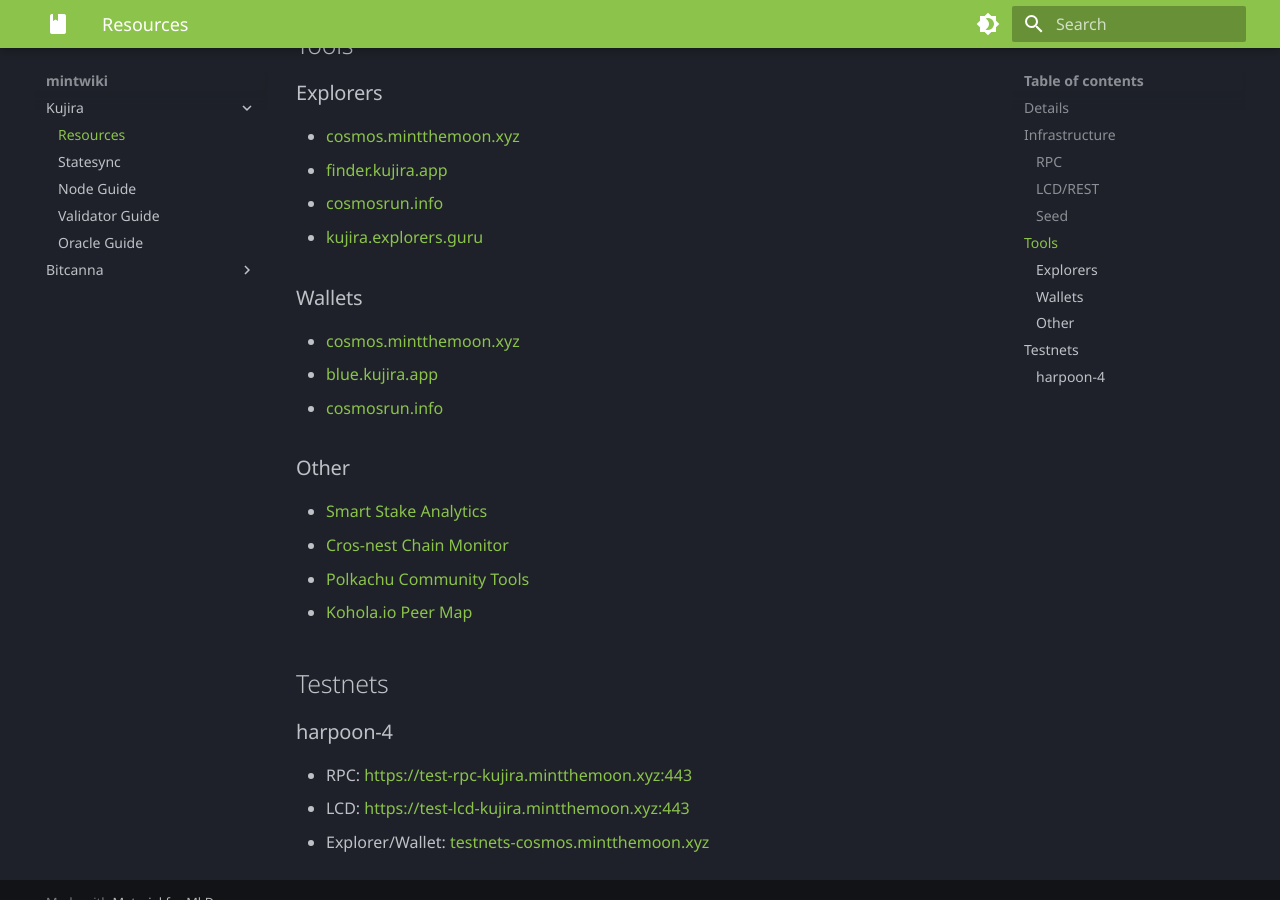
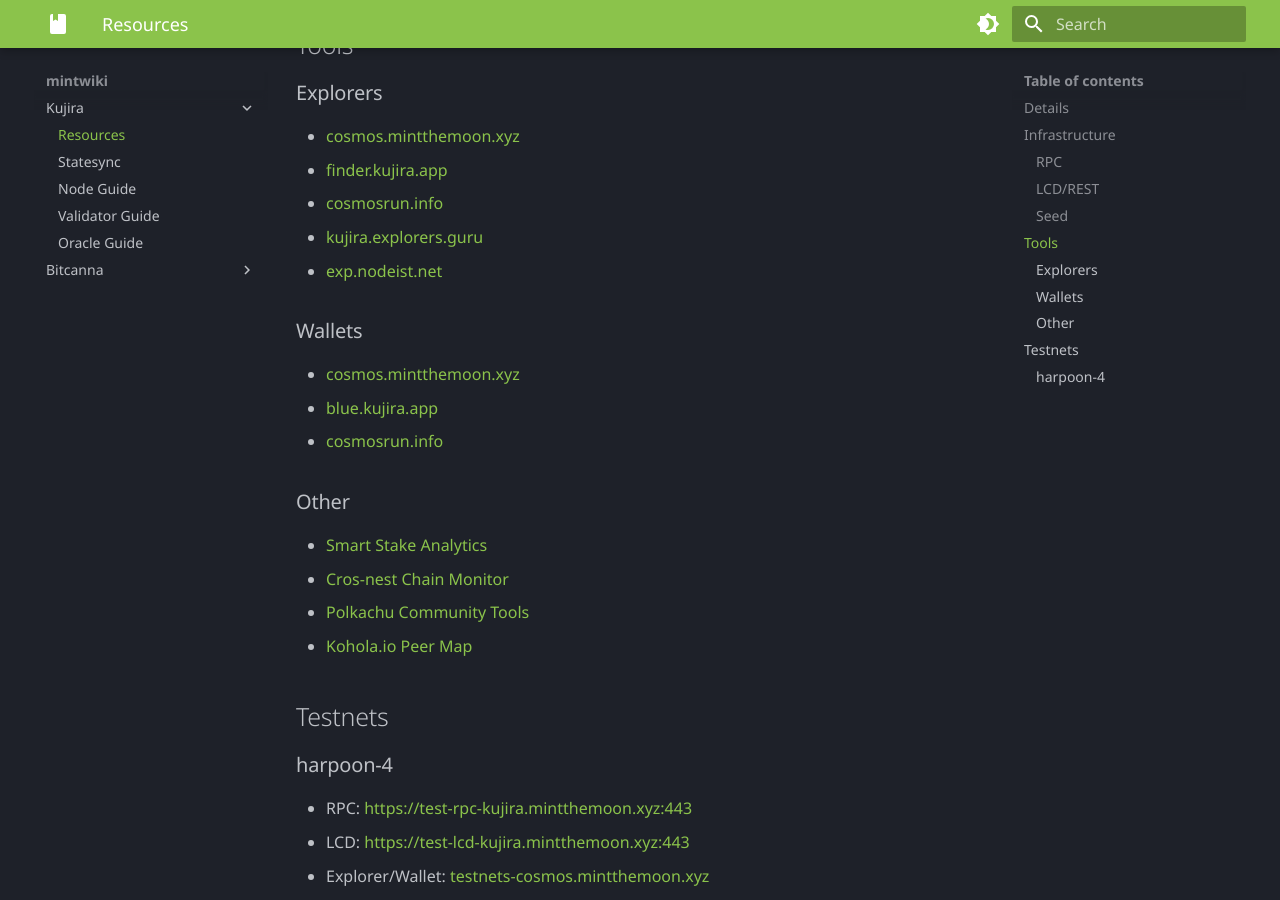
Before and after one commit to mintthemoon/mintwiki, an MkDocs documentation site: the page built from docs/kujira/resources.md, in a window 1280 px wide and 900 px high, scrolled down 1270 px. Built offline with MkDocs 1.6.1 and Material for MkDocs 9.7.7, drawn with Linux system fonts in a browser that asks for light colours.

Commit message:
add nodeist kujira explorer

```diff
--- a/docs/kujira/resources.md
+++ b/docs/kujira/resources.md
@@ -38,6 +38,7 @@
 - [finder.kujira.app](https://finder.kujira.app)
 - [cosmosrun.info](https://cosmosrun.info/kujira)
 - [kujira.explorers.guru](https://kujira.explorers.guru)
+- [exp.nodeist.net](https://exp.nodeist.net)
 
 ### Wallets
 - [cosmos.mintthemoon.xyz](https://cosmos.mintthemoon.xyz/kujira)
```
